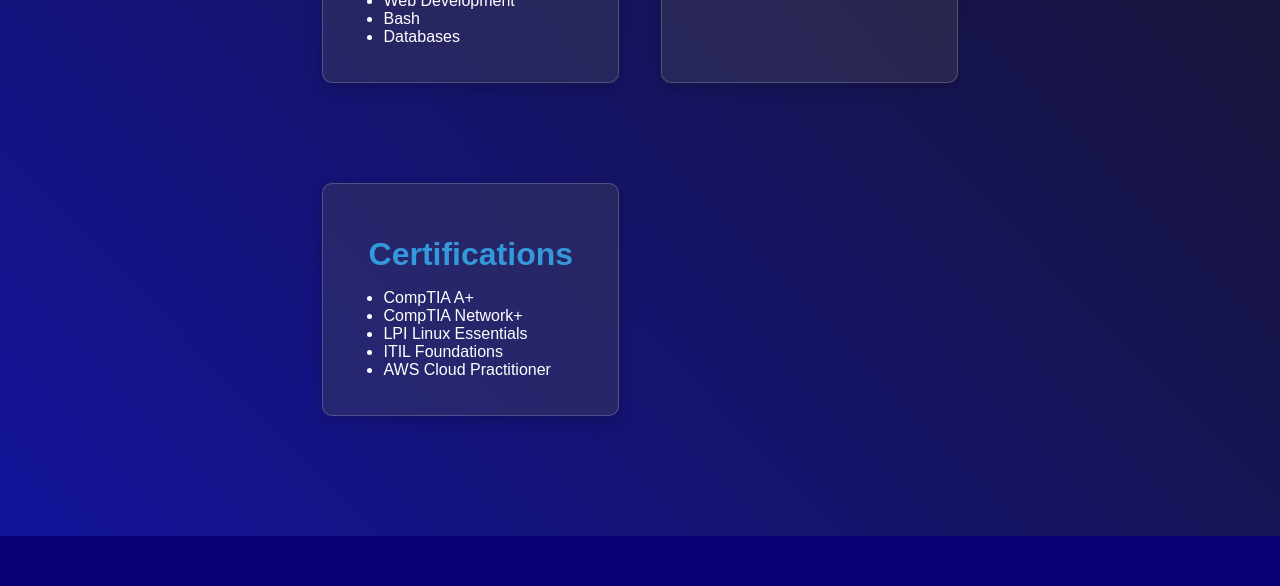
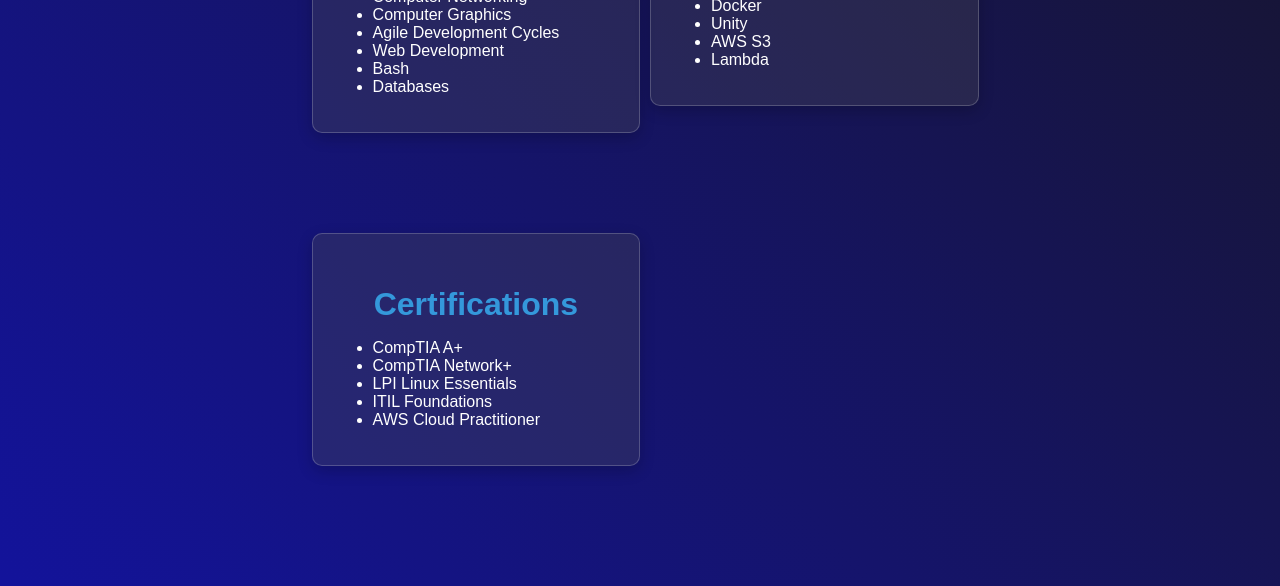
Before and after one commit to Vmohan5072/portfolio.github.io, a plain HTML site: page skills.html in a window 1280 px wide. Shown: the part 785-1371 px from the top of the page. Before the commit the page ends 1321 px from the top, so only its background shows below. Drawn offline with Linux system fonts and the light colour scheme.

Commit message:
fixing skills grid

```diff
--- a/css/styles.css
+++ b/css/styles.css
@@ -238,7 +238,8 @@
     box-shadow: 0 5px 15px rgba(0, 0, 0, 0.2);
     position: relative;
     display: block;
-    width: 80%;  /* Reducing the width */
+    width: 90%;  /* Reducing the width */
+    max-width: 500px;
     margin: 40px auto;
 }
 .content-card:hover {
@@ -322,4 +323,7 @@
     display: grid;
     grid-template-columns: repeat(2, 1fr);
     gap: 20px;
+    justify-items: center;  /* Center the items horizontally */
+    align-items: center;    /* Center the items vertically */
+    padding-top: 50px;      /* Add padding at the top to align the grid vertically */
 }
```
